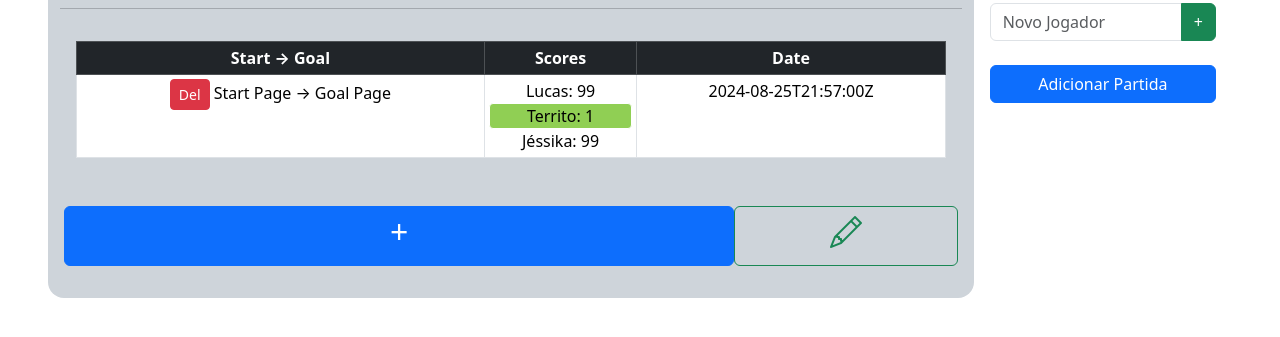
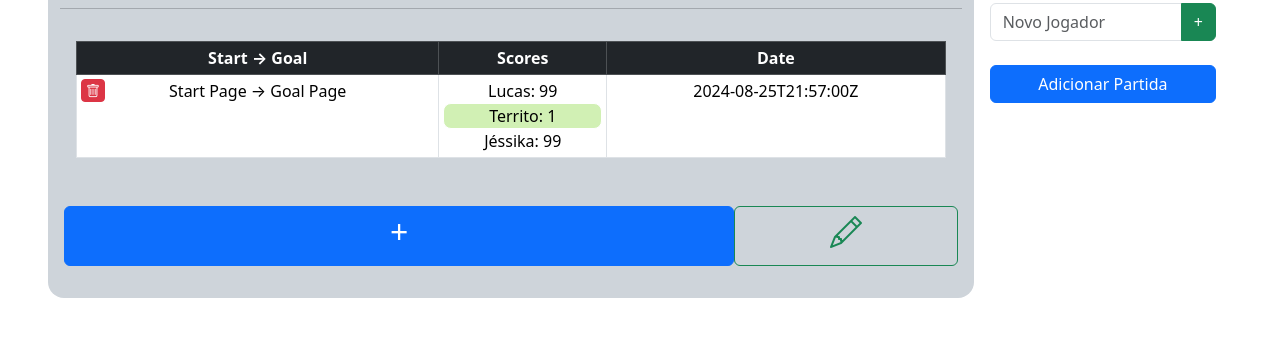
Before and after one commit to Lotaplota/wiki-game, a website with bundled scripts: page index.html in a window 1280 px wide. Shown: the part 283-620 px from the top of the page. Built offline with nearby package versions, Linux system fonts and the light colour scheme; files whose address does not match are found by name.

Commit message:
small stylings

```diff
--- a/css/style.css
+++ b/css/style.css
@@ -3,10 +3,17 @@
   font-size: small;
 }
 
+.delete-match-button {
+  width: 1.5rem;
+  padding: 0px !important;
+  position: absolute;
+  left: 0px;
+}
+
 .winner {
-  background-color: rgb(144, 207, 84);
+  background-color: rgb(209, 240, 180);
   border: solid white 1px;
-  border-radius: .25rem;
+  border-radius: .5rem;
   box-sizing: border-box;
   position: relative;
 }
@@ -17,8 +24,7 @@
   background-color: rgb(20, 120, 20);
   color: white;
   font-weight: bold;
-  border-radius: 4px;
-  text-align: center;
+  border-radius: 6px;
   position: absolute;
   left: 110%;
   transform: translateX(0%); /* Is this necessary? */
@@ -30,10 +36,6 @@
 .winner:hover .points-popup {
   transform: translateX(10%);
   opacity: 1;
-}
-
-.card {
-    /* box-shadow: 2px 2px 4px rgba(0, 0, 0, .25); */
 }
 
 .place-1-card {
--- a/data/matches.js
+++ b/data/matches.js
@@ -119,7 +119,9 @@ export function renderMatchList() {
       <tr>
         <td>
           <div class="position-relative">
-            <button class="btn btn-sm btn-danger delete-match-button js-delete-match-button" data-match-id="${matches[i].id}">Del</button>
+            <button class="btn btn-sm btn-danger delete-match-button js-delete-match-button" data-match-id="${matches[i].id}">
+              <i class="bi bi-trash"></i>
+            </button>
             ${matches[i].start} → ${matches[i].goal}
           </div>
         </td>
```
Also changed, not shown: todos.md (+2 -2 lines).
